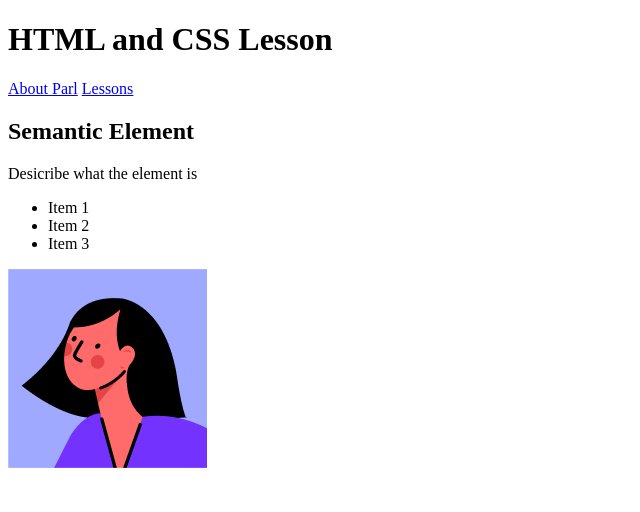
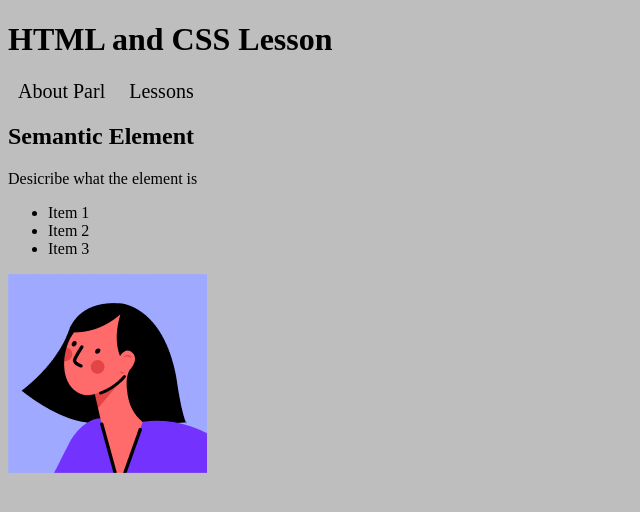
Before and after one commit to Dorcas-code/fullStack_Paul, a plain HTML site: page Week1/html-css/index.html in a window 1280 px wide. Shown: the whole page, without its empty margins (0-640 px from the left). Drawn offline with Linux system fonts and the light colour scheme.

```diff
--- a/Week1/html-css/index.html
+++ b/Week1/html-css/index.html
@@ -4,6 +4,7 @@
     <meta charset="UTF-8" />
     <meta name="viewport" content="width=device-width, initial-scale=1.0" />
     <title>Document</title>
+    <link rel="stylesheet" href="style.css" />
   </head>
   <body></body>
   <header>
@@ -11,12 +12,13 @@
   </header>
   <nav>
     <a
+      class="nav-link"
       href="https://www.linkedin.com/in/mrpndev"
       target="_blank"
       rel="noopener noreferrer"
       >About Parl</a
     >
-    <a href="#picture" rel="noopener noreferrer">Lessons</a>
+    <a class="nav-link" href="#picture" rel="noopener noreferrer">Lessons</a>
     <!-- noopener noreferrer is about security extra topic , it prevents the new
     page from being able to access the window.opener property and ensures it
     runs in a separate process. -->
--- a/Week1/html-css/style.css
+++ b/Week1/html-css/style.css
@@ -0,0 +1,14 @@
+* {
+  background-color: #bebebe;
+  /* Example of box model */
+  /* border: 1px solid #ff0000;
+  padding: 5px;
+  margin: 5px; */
+}
+
+.nav-link {
+  color: #000000;
+  text-decoration: none;
+  padding: 10px;
+  font-size: 20px;
+}
```
